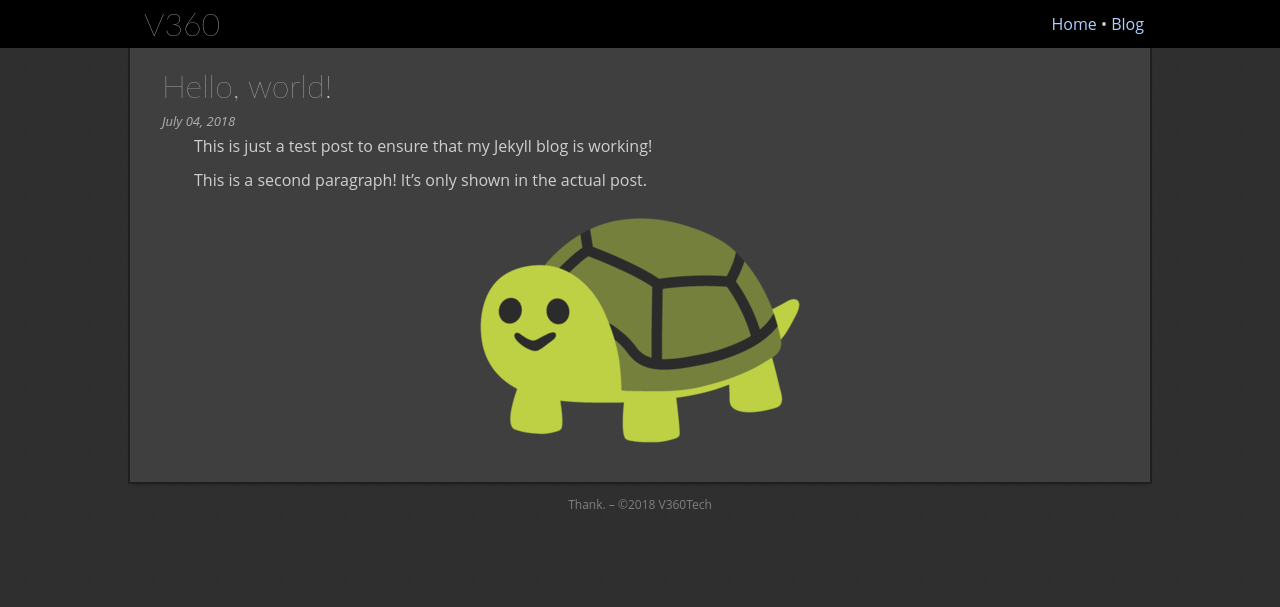
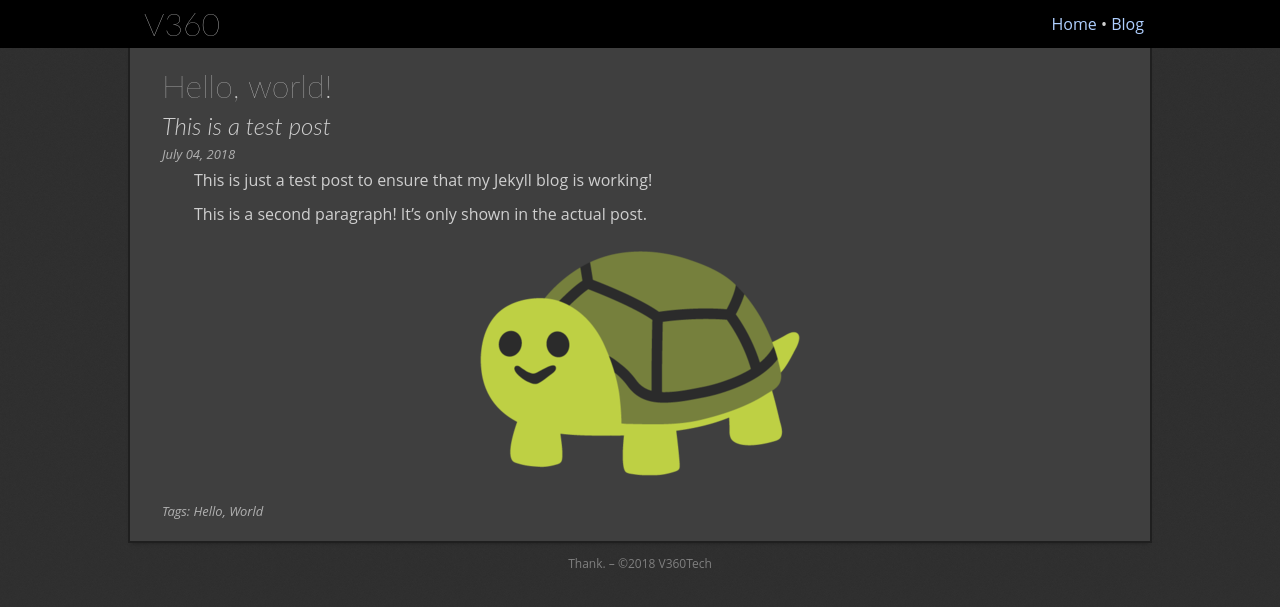
Before and after one commit to TheV360/thev360.github.io, a Jekyll site: the page built from _posts/2018-07-04-hello-world.md, in a window 1280 px wide. Shown: the top 607 px of the page. Built offline with Jekyll 4.4.1, drawn with Linux system fonts in a browser that asks for light colours; our own code applies the rules of GitHub Pages for plain Markdown files.

Commit message:
testing subtitles

```diff
--- a/_config.yml
+++ b/_config.yml
@@ -2,7 +2,13 @@ name: V360
 url: https://thev360.github.io
 description: V360's projects and blog! what else should i put in this field ?
 
+defaults:
+  scope:
+    path: "blog/"
+  values:
+    layout: "post"
+
 excerpt_separator: <!--more-->
-paginate: 4
+paginate: 8
 paginate_path: "/blog/:num/"
 permalink: /blog/:year/:month/:day/:title/
--- a/_layouts/post.html
+++ b/_layouts/post.html
@@ -9,6 +9,7 @@
 		<section>
 			<div class="container post">
 				<h2>{{ page.title }}</h2>
+				{% if page.subtitle %}<h4>{{ page.subtitle }}</h4>{% endif %}
 				<aside>{{ page.date | date: "%B %d, %Y" }}</aside>
 				{{ content }}
 				{% if page.tags.size > 0 %}<aside>Tag{% if page.tags.size > 1 %}s{% endif %}:  {{ page.tags | join: ", " }}</aside>{% endif %}
--- a/_posts/2018-07-04-hello-world.md
+++ b/_posts/2018-07-04-hello-world.md
@@ -1,9 +1,10 @@
 ---
-layout: post
-
 title: "Hello, world!"
+subtitle: "This is a test post"
 
 date: 2018-07-04
+
+tags: [Hello, World]
 ---
 
 This is just a test post to ensure that my Jekyll blog is working!<!--more-->
--- a/blog/index.html
+++ b/blog/index.html
@@ -11,6 +11,7 @@ title: Blog
 						<hr />
 						<div>
 							<h3 class="title"><a href="{{ post.url }}">{{ post.title }}</a></h3>
+							{% if page.subtitle %}<h4>{{ page.subtitle }}</h4>{% endif %}
 							<aside>{{ post.date | date: "%B %d, %Y" }}{% if post.tags.size > 0 %} &ndash; Tag{% if post.tags.size > 1 %}s{% endif %}: {{ post.tags | join: ", " }}{% endif %}</aside>
 							<blockquote>{{ post.excerpt }}</blockquote>
 							<!-- <p class="read-more"><a href="{{ post.url }}">Read More...</a></p> -->
--- a/css/styles.css
+++ b/css/styles.css
@@ -160,7 +160,7 @@ img {
 	height: auto;
 }
 
-h1, h2, h3 {
+h1, h2, h3, h4 {
 	font-family: "SF Display", "Lato", "Roboto", sans-serif;
 	font-weight: 300;
 	font-weight: 100;
@@ -172,6 +172,7 @@ h1, h2, h3 {
 h1 { font-size: 2rem; font-weight: 300; font-weight: 100; }
 h2 { font-size: 2rem; font-weight: 300; font-weight: 200; }
 h3 { font-size: 1.75rem; font-weight: 300; }
+h4 { font-size: 1.5rem; font-weight: 300; font-style: italic; }
 
 hr {
 	margin: .5rem 0;
```
